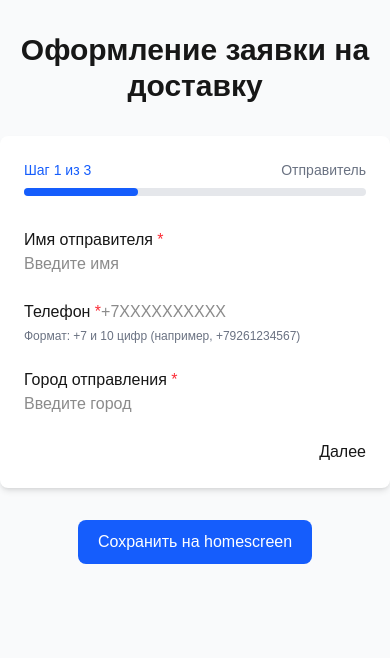
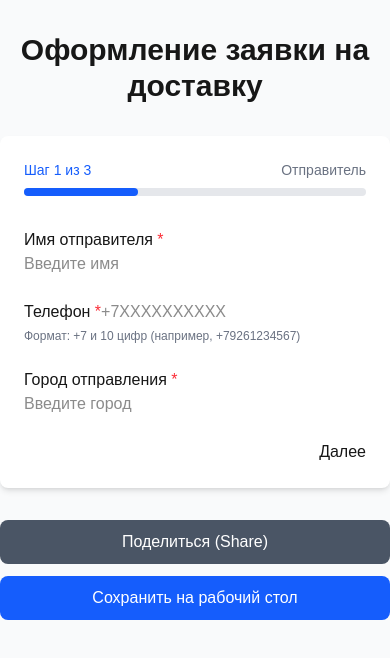
Before and after one commit to alinidi/delivery-app, a Next.js app: page / in a window 390 px wide. Shown: the top 658 px of the page. Built offline with nearby package versions, Linux system fonts and the light colour scheme.

Commit message:
feat: add share for iphone

```diff
--- a/src/app/page.tsx
+++ b/src/app/page.tsx
@@ -6,6 +6,7 @@ import { OrderProvider } from './context/OrderContext';
 
 export default function Home() {
     const [mounted, setMounted] = useState(false);
+    const [isIOS, setIsIOS] = useState(false);
     // eslint-disable-next-line @typescript-eslint/no-explicit-any
     const pwaInstallRef = useRef<any>(null);
 
@@ -13,11 +14,38 @@ export default function Home() {
         import('@khmyznikov/pwa-install').then(() => {
             setMounted(true);
         });
+
+        // Определяем iOS
+        const ios = /iPad|iPhone|iPod/.test(navigator.userAgent);
+        setIsIOS(ios);
     }, []);
 
+    // Вызов PWA диалога (для Android и инструкции для iOS)
     const handleShowDialog = () => {
         if (pwaInstallRef.current) {
             pwaInstallRef.current.showDialog(true);
+        }
+    };
+
+    // Вызов нативного Share (для iOS - буквальное выполнение пункта 5)
+    const handleNativeShare = async () => {
+        // Проверяем, поддерживается ли Web Share API
+        if (navigator.share && navigator.canShare()) {
+            try {
+                await navigator.share({
+                    title: 'NPVPN',
+                    text: 'Оформление заявок на доставку',
+                    url: window.location.href,
+                });
+                console.log('Share открыт');
+            } catch (err) {
+                // Пользователь закрыл окно или ошибка
+                console.log('Share отменён:', err);
+            }
+        } else {
+            // Если браузер не поддерживает Share (например, десктопный Chrome)
+            // показываем стандартный диалог установки
+            handleShowDialog();
         }
     };
 
@@ -32,17 +60,26 @@ export default function Home() {
 
                 <OrderForm />
 
-                {/* Кнопка, которая вызывает диалог установки */}
-                <div className="flex justify-center mt-8">
+                {/* ДВЕ кнопки для наглядности */}
+                <div className="flex flex-col sm:flex-row gap-3 justify-center mt-8">
+                    {/* Кнопка 1: Нативный Share (для iOS - буквальный Share) */}
+                    <button
+                        onClick={handleNativeShare}
+                        className="px-5 py-2.5 bg-gray-600 hover:bg-gray-700 text-white font-medium rounded-lg transition-colors"
+                    >
+                        Поделиться (Share)
+                    </button>
+
+                    {/* Кнопка 2: Установка PWA (реально добавляет на экран) */}
                     <button
                         onClick={handleShowDialog}
                         className="px-5 py-2.5 bg-blue-600 hover:bg-blue-700 text-white font-medium rounded-lg transition-colors"
                     >
-                        Сохранить на homescreen
+                        Сохранить на рабочий стол
                     </button>
                 </div>
 
-                {/* Web Component (скрытый, вызывается программно) */}
+                {/* Web Component */}
                 <pwa-install
                     ref={pwaInstallRef}
                     install-description="Сохраните сайт на рабочий стол"
```
